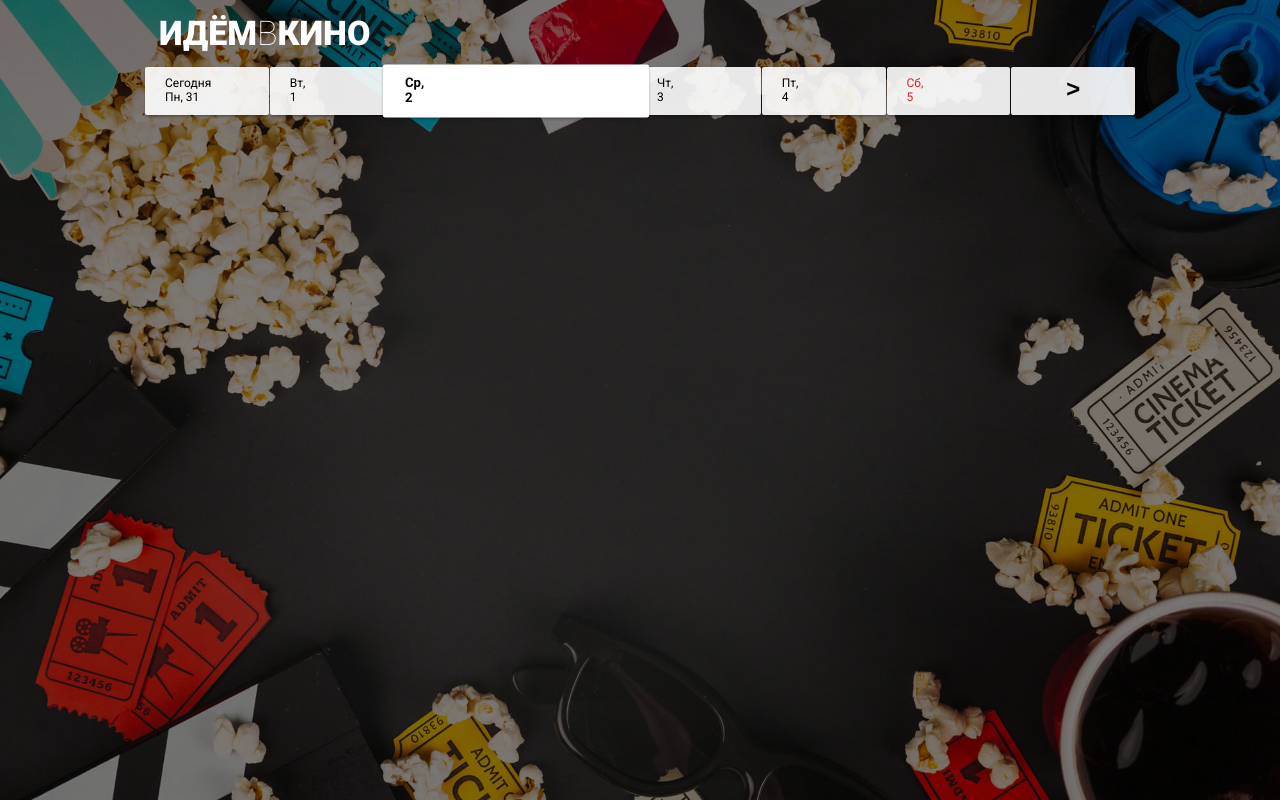
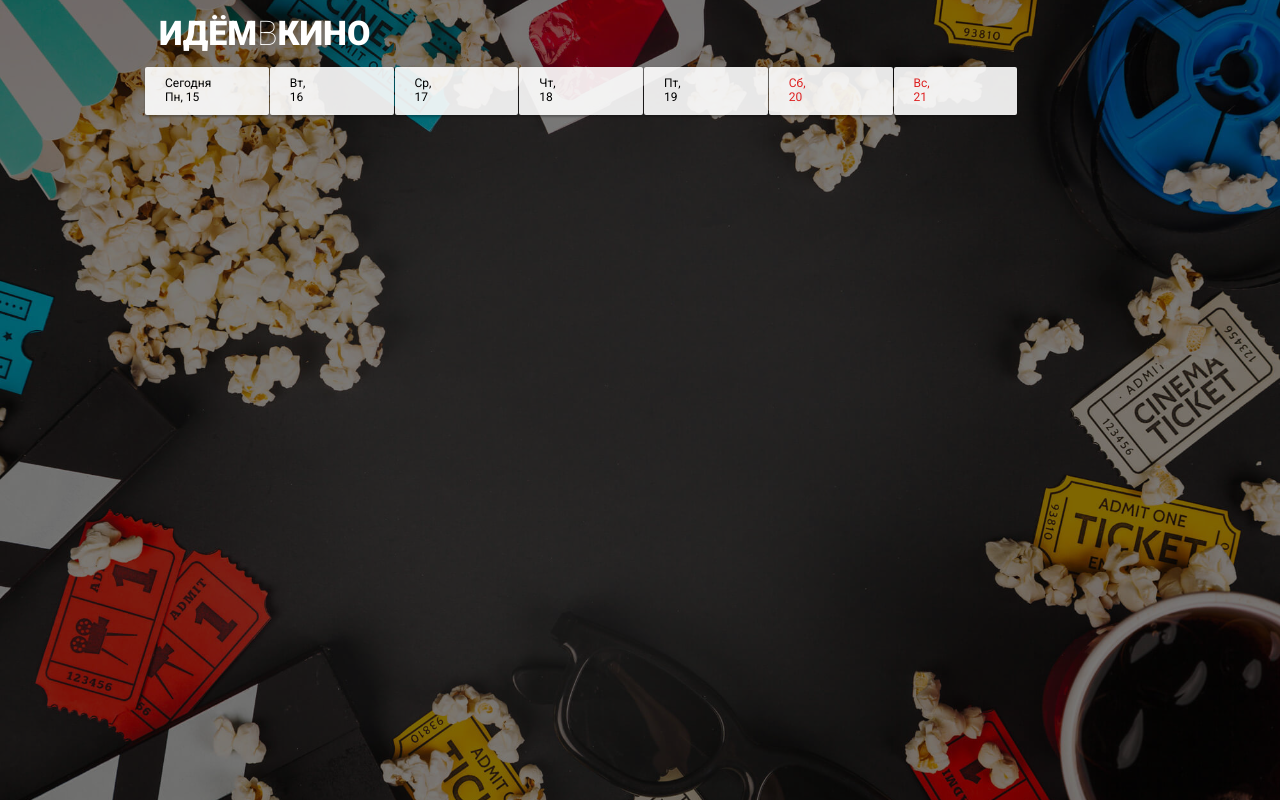
Before and after one commit to valerie-sidman/booking-service-front, a React (Create React App) app: page /client/home in a window 1280 px wide. Built offline with nearby package versions, Linux system fonts and the light colour scheme; no server answers.

Commit message:
navitation is done

```diff
--- a/src/actions/actionCreators.js
+++ b/src/actions/actionCreators.js
@@ -11,6 +11,8 @@ import {
   CATCHING_INFO_SESSION_HALL_ID,
   CATCHING_INFO_SESSION_ID,
   CATCHING_INFO_DELITING_SESSION_MOVIE_ID,
+  CALENDAR_MANAGEMENT,
+  SELECT_DAY,
   ROWS_SEATS_ADDING_FAILURE,
   SEATS_LIST_FAILURE,
   SEATS_LIST_SUCCESS,
@@ -485,6 +487,22 @@ export function catchingInfoDeletingSessionMovieId(sessionDelMovieId) {
   }
 }
 
+// CALENDAR MANAGEMENT
+
+export function calendarManagement(week) {
+  return {
+    type: CALENDAR_MANAGEMENT,
+    payload: { week }
+  }
+}
+
+export function selectDay(day) {
+  return {
+    type: SELECT_DAY,
+    payload: { day }
+  }
+}
+
 // CHANGE FIELD
 
 export function changeField(name, value) {
--- a/src/actions/actionTypes.js
+++ b/src/actions/actionTypes.js
@@ -40,6 +40,9 @@ export const CATCHING_INFO_SESSION_HALL_ID = 'CATCHING_INFO_SESSION_HALL_ID';
 export const CATCHING_INFO_SESSION_ID = 'CATCHING_INFO_SESSION_ID';
 export const CATCHING_INFO_DELITING_SESSION_MOVIE_ID = 'CATCHING_INFO_DELITING_SESSION_MOVIE_ID';
 
+export const CALENDAR_MANAGEMENT = 'CALENDAR_MANAGEMENT';
+export const SELECT_DAY = 'SELECT_DAY';
+
 export const CHANGE_FIELD = 'CHANGE_FIELD';
 export const CHANGE_FIELD_SCHEME = 'CHANGE_FIELD_SCHEME';
 export const CHANGE_FIELD_PRICE = 'CHANGE_FIELD_PRICE';
--- a/src/components/client/CalendarNavigation.js
+++ b/src/components/client/CalendarNavigation.js
@@ -1,29 +1,65 @@
-import React from 'react';
+import React, { useEffect } from 'react';
+import { useSelector, useDispatch } from 'react-redux';
+import { calendarManagement, selectDay } from '../../actions/actionCreators';
 
 export default function CalendarNavigation() {
+
+  const dispatch = useDispatch();
+  const { week, selectedDay } = useSelector(state => state.serviceCalendarReducer);
+  const days = ['Вс', 'Пн', 'Вт', 'Ср', 'Чт', 'Пт', 'Сб'];
+  const today = new Date();
+
+  function addDays(date, days) {
+    const result = new Date(date);
+    result.setDate(result.getDate() + days);
+    return result;
+  }
+
+  useEffect(() => {
+    dispatch(calendarManagement( [
+      { dayNumber: today.getDate(), dayName: days[today.getDay()] },
+      { dayNumber: addDays(today, 1).getDate(), dayName: days[addDays(today, 1).getDay()] },
+      { dayNumber: addDays(today, 2).getDate(), dayName: days[addDays(today, 2).getDay()] },
+      { dayNumber: addDays(today, 3).getDate(), dayName: days[addDays(today, 3).getDay()] },
+      { dayNumber: addDays(today, 4).getDate(), dayName: days[addDays(today, 4).getDay()] },
+      { dayNumber: addDays(today, 5).getDate(), dayName: days[addDays(today, 5).getDay()] },
+      { dayNumber: addDays(today, 6).getDate(), dayName: days[addDays(today, 6).getDay()] }
+    ] ));
+    // eslint-disable-next-line react-hooks/exhaustive-deps
+  }, []);
+
+  function getNavDayClassName(day) {
+    let className = 'page-nav__day';
+
+    if (day.dayNumber === today.getDate()) {
+      className += ' page-nav__day_today';
+    }
+
+    if (day.dayName === days[6] || day.dayName === days[0]) {
+      className += ' page-nav__day_weekend';
+    }
+
+    if (day.dayNumber.toString() === selectedDay) {
+      className += ' page-nav__day_chosen';
+    }
+
+    return className;
+  }
+
+  function toggleSelect(e) {
+    e.preventDefault();
+    dispatch(selectDay(e.target.getAttribute('daynumber')))
+  }
+
   return (
     <React.Fragment>
       <nav className="page-nav">
-        <a className="page-nav__day page-nav__day_today" href="/#">
-          <span className="page-nav__day-week">Пн</span><span className="page-nav__day-number">31</span>
+      {week.map((day) =>
+        <a key={week.indexOf(day)} className={getNavDayClassName(day)} href="/#" daynumber={day.dayNumber} onClick={toggleSelect}>
+          <span className="page-nav__day-week" daynumber={day.dayNumber}>{day.dayName}</span>
+          <span className="page-nav__day-number" daynumber={day.dayNumber}>{day.dayNumber}</span>
         </a>
-        <a className="page-nav__day" href="/#">
-          <span className="page-nav__day-week">Вт</span><span className="page-nav__day-number">1</span>
-        </a>
-        <a className="page-nav__day page-nav__day_chosen" href="/#">
-          <span className="page-nav__day-week">Ср</span><span className="page-nav__day-number">2</span>
-        </a>
-        <a className="page-nav__day" href="/#">
-          <span className="page-nav__day-week">Чт</span><span className="page-nav__day-number">3</span>
-        </a>
-        <a className="page-nav__day" href="/#">
-          <span className="page-nav__day-week">Пт</span><span className="page-nav__day-number">4</span>
-        </a>
-        <a className="page-nav__day page-nav__day_weekend" href="/#">
-          <span className="page-nav__day-week">Сб</span><span className="page-nav__day-number">5</span>
-        </a>
-        <a className="page-nav__day page-nav__day_next" href="/#">
-        </a>
+      )}
       </nav>
     </React.Fragment>
   )
--- /dev/null
+++ b/src/reducers/calendarReducer.js
@@ -0,0 +1,25 @@
+import { CALENDAR_MANAGEMENT, SELECT_DAY } from '../actions/actionTypes';
+
+const initialState = {
+  week: [],
+  selectedDay: ''
+}
+
+export default function calendarReducer(state = initialState, action) {
+  switch (action.type) {
+    case CALENDAR_MANAGEMENT:
+      const { week } = action.payload;
+      return {
+        ...state,
+        week,
+      }
+    case SELECT_DAY:
+      const { day } = action.payload;
+      return {
+        ...state,
+        selectedDay: day,
+      }
+    default:
+      return state;
+  }
+}
--- a/src/store/index.js
+++ b/src/store/index.js
@@ -4,6 +4,7 @@ import hallsListReducer from "../reducers/hallsListReducer.js";
 import hallAddingReducer from "../reducers/hallAddingReducer.js";
 import popupToggleReducer from "../reducers/popupToggleReducer.js";
 import catchingInfoReducer from "../reducers/catchingInfoReducer.js";
+import calendarReducer from "../reducers/calendarReducer.js";
 import seatsListReducer from "../reducers/seatsListReducer.js";
 import moviesListReducer from "../reducers/moviesListReducer.js";
 import moviesOnAirReducer from "../reducers/moviesOnAirReducer.js";
@@ -37,6 +38,7 @@ const reducer = combineReducers({
   serviceHallAdding: hallAddingReducer,
   servicePopupToggle: popupToggleReducer,
   serviceCatchingInfo: catchingInfoReducer,
+  serviceCalendarReducer: calendarReducer,
   serviceSeatsList: seatsListReducer,
   serviceMoviesList: moviesListReducer,
   serviceMoviesOnAirReducer: moviesOnAirReducer,
```
